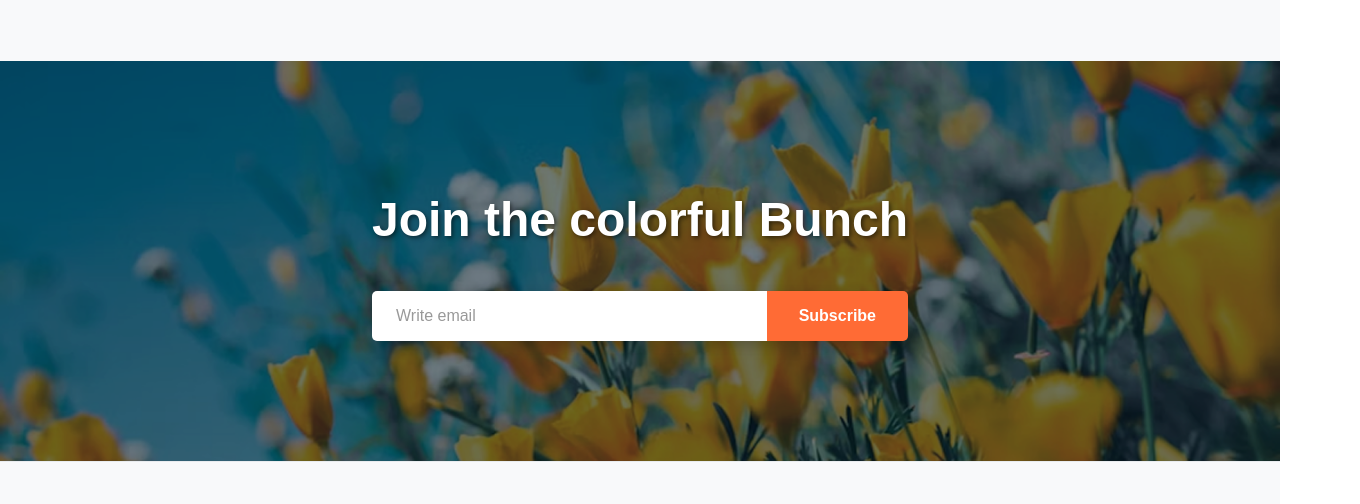
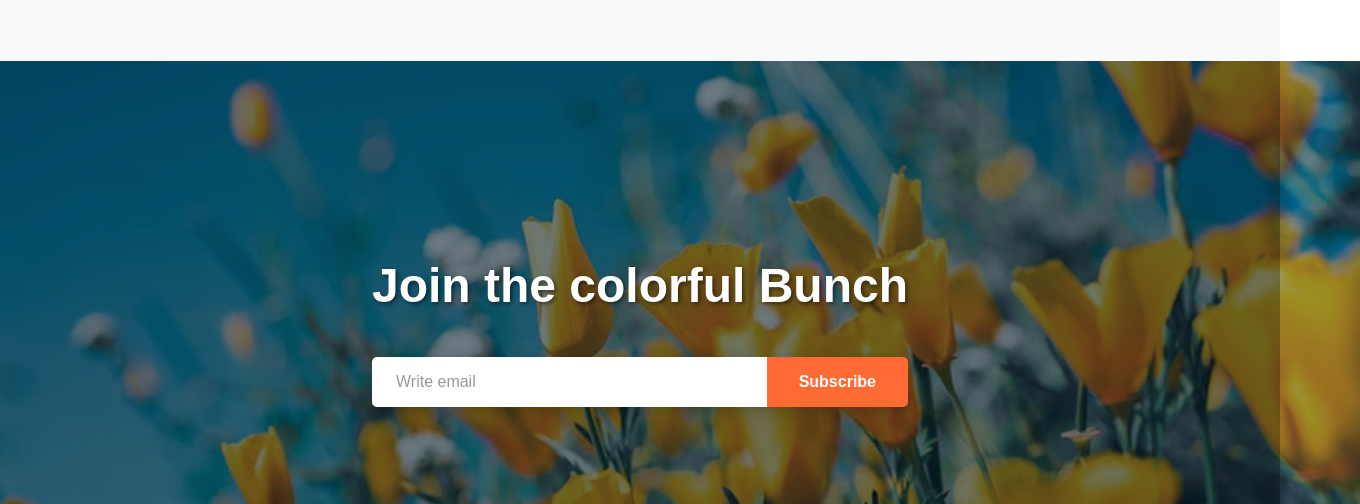
Before and after one commit to kausiq/Assignment2, a plain HTML site: page index.html in a window 1280 px wide. Shown: the part 3300-3804 px from the top of the page, 1360 px wide, since content can reach past the window. Drawn offline with Linux system fonts and the light colour scheme.

Commit message:
Update images

```diff
--- a/index.html
+++ b/index.html
@@ -186,6 +186,7 @@
 
     <!-- Newsletter Section -->
     <section class="newsletter-section">
+        <img src="image/news-letter-bg.png" alt="">
         <div class="newsletter-overlay">
             <div class="container">
                 <div class="newsletter-content">
```
